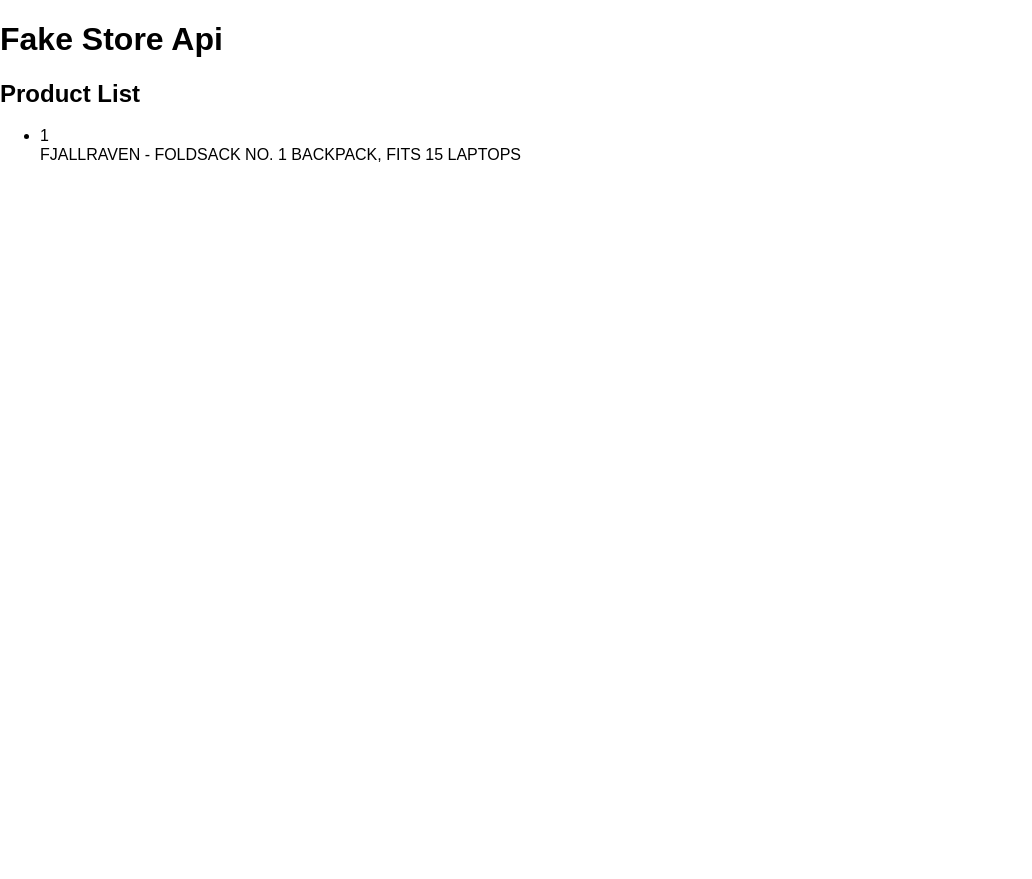
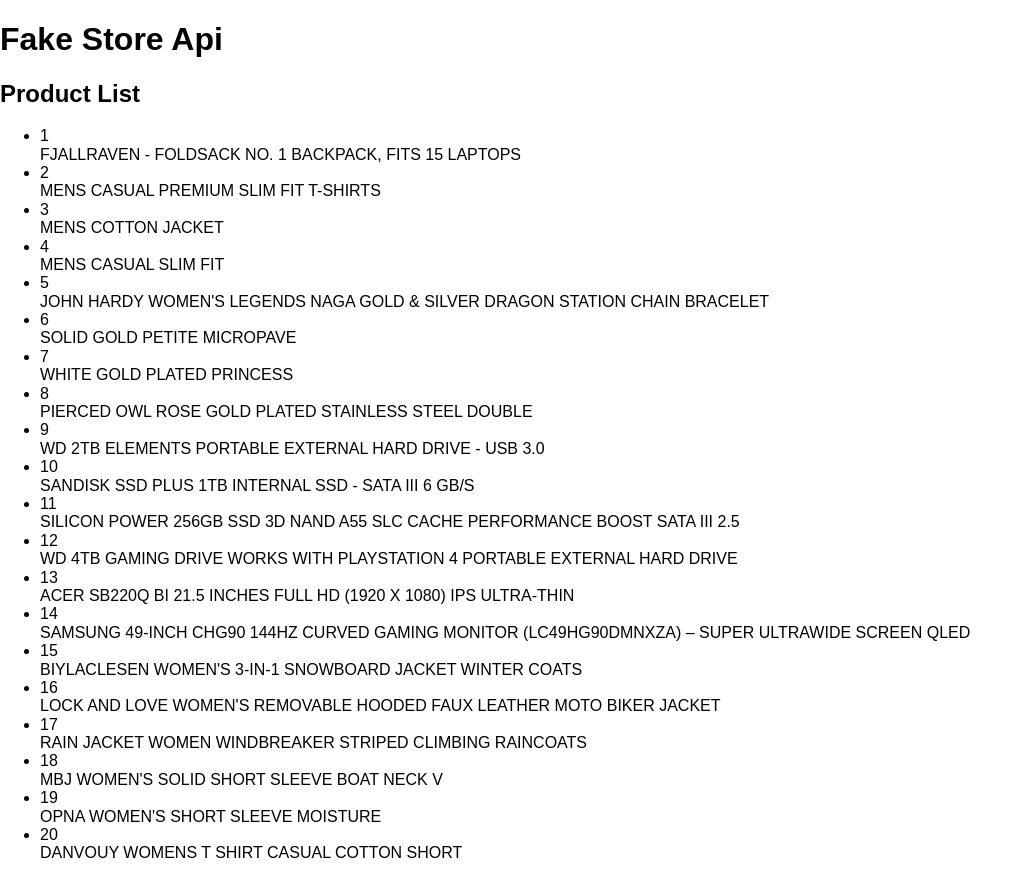
Before and after one commit to AitorAlejandro/fake-store-angular, an Angular app: page / in a window 1280 px wide. Shown: the whole page, without its empty margins (0-1032 px from the left). Before the commit the page ends 800 px from the top, so only its background shows below. Built offline with nearby package versions, Linux system fonts and the light colour scheme.

Commit message:
show the list of products

```diff
--- a/src/app/product-list/product-list.component.html
+++ b/src/app/product-list/product-list.component.html
@@ -1,7 +1,7 @@
 <h2>{{ title }}</h2>
 <ul>
-  <li>
-    <div>{{ products[0].id }}</div>
-    <div>{{ products[0].title | uppercase}}</div>
+  <li *ngFor="let product of products">
+    <div>{{ product.id }}</div>
+    <div>{{ product.title | uppercase}}</div>
   </li>
 </ul>
```
